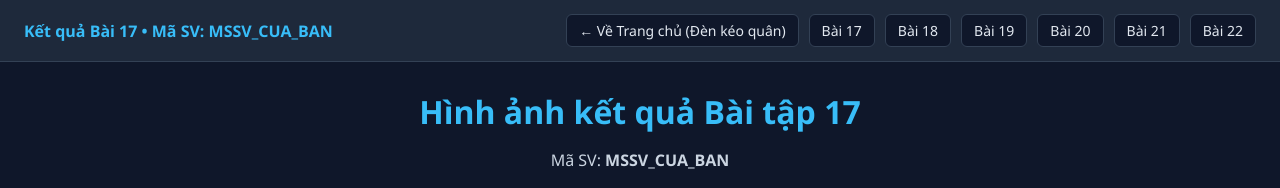
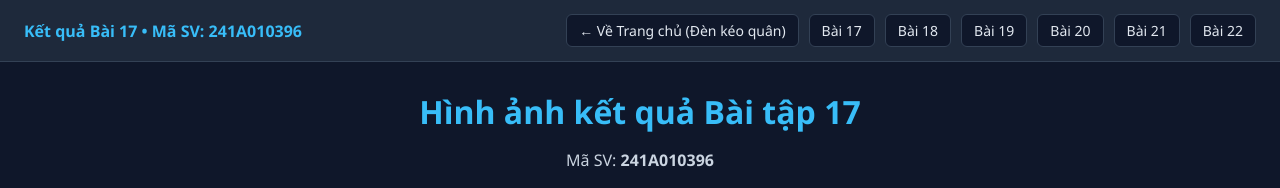
Before and after one commit to truongbaohuy2006-sys/portfolio-pro, a plain HTML site: page bai18.html in a window 1280 px wide. Shown: the top 188 px of the page. Drawn offline with Linux system fonts and the light colour scheme.

Commit message:
Update bai18.html

```diff
--- a/bai18.html
+++ b/bai18.html
@@ -3,12 +3,12 @@
 <head>
   <meta charset="UTF-8">
   <meta name="viewport" content="width=device-width, initial-scale=1.0">
-  <title>Kết quả Bài 17 - Mã SV: MSSV_CUA_BAN</title>
+  <title>Kết quả Bài 17 - Mã SV: 241A010396</title>
   <link rel="stylesheet" href="style.css">
 </head>
 <body>
   <header class="topbar">
-    <div class="brand">Kết quả Bài 17 • Mã SV: MSSV_CUA_BAN</div>
+    <div class="brand">Kết quả Bài 17 • Mã SV: 241A010396</div>
     <nav class="menu">
       <a href="index.html">← Về Trang chủ (Đèn kéo quân)</a>
       <a href="bai17.html">Bài 17</a>
@@ -22,7 +22,7 @@
 
   <main class="container" style="text-align: center;">
     <h1 style="color: #38bdf8; margin-bottom: 16px;">Hình ảnh kết quả Bài tập 17</h1>
-    <p style="margin-bottom: 20px; color: #cbd5e1;">Mã SV: <strong>MSSV_CUA_BAN</strong></p>
+    <p style="margin-bottom: 20px; color: #cbd5e1;">Mã SV: <strong>241A010396</strong></p>
     <img src="results/bai17.png" alt="Kết quả Bài 17" style="max-width: 100%; border-radius: 10px; border: 2px solid #38bdf8;">
   </main>
 </body>
```
